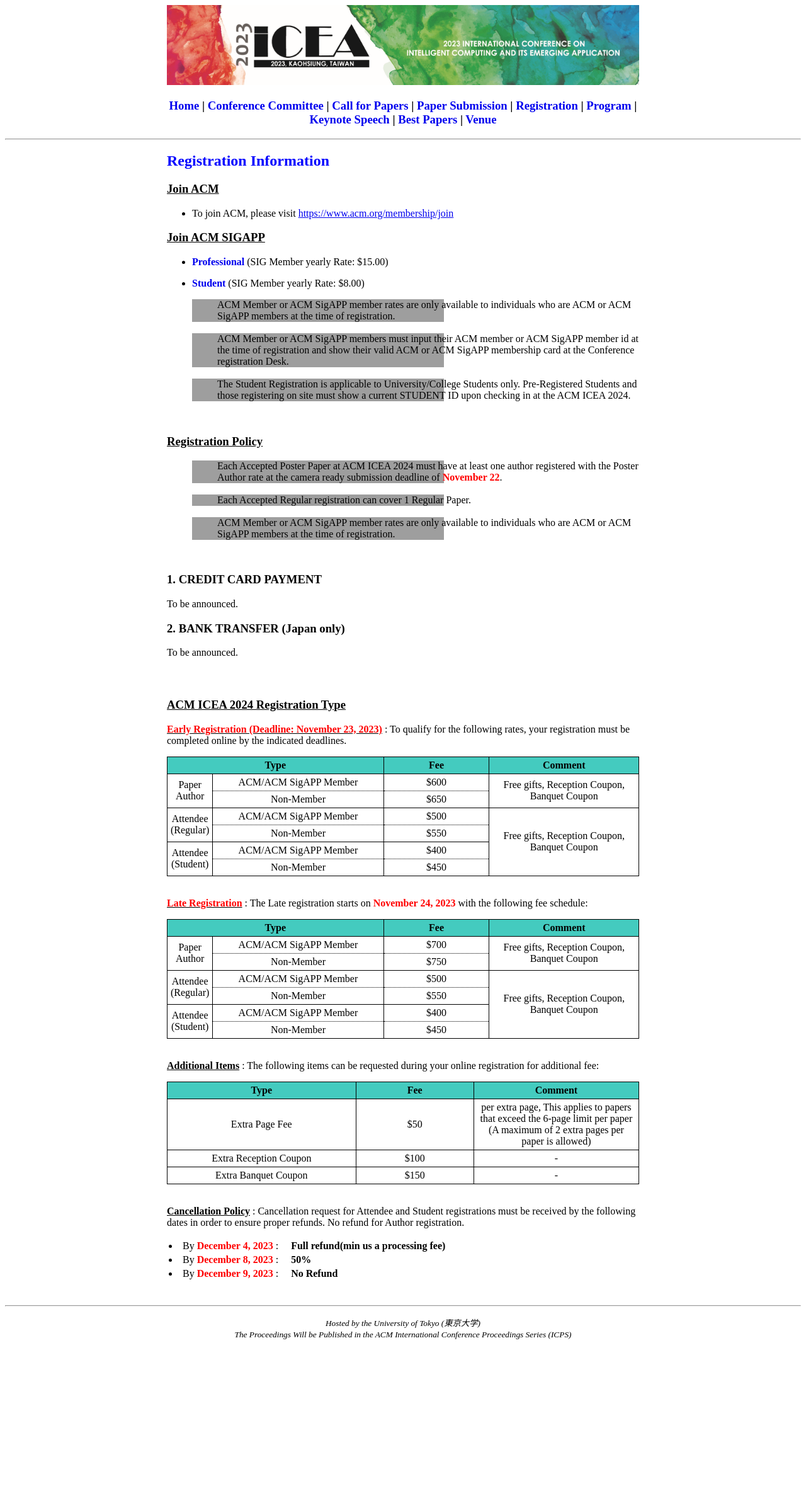
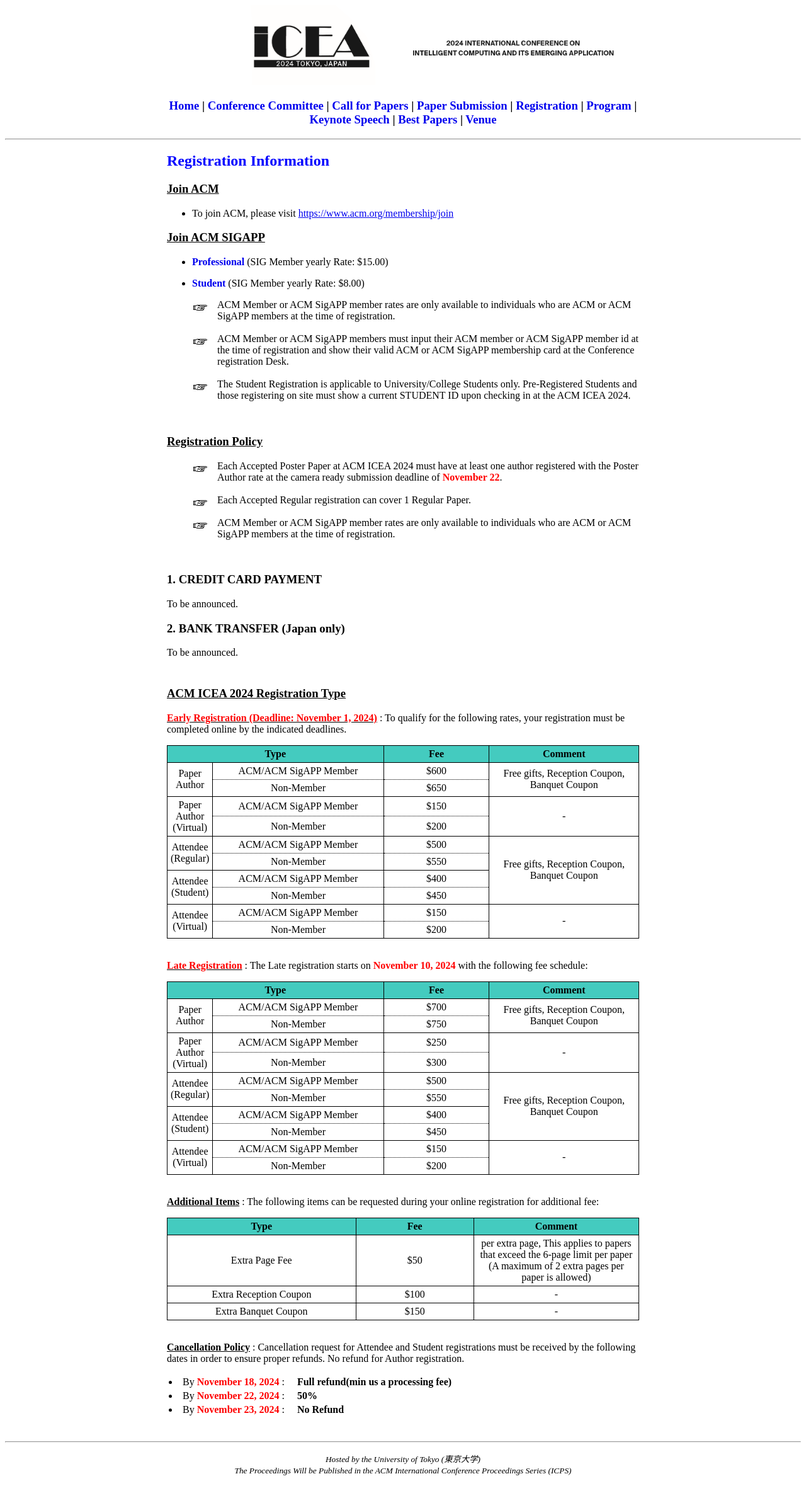
Before and after one commit to icea-conf/2024, a Jekyll site: the page built from registration/index.html, in a window 1280 px wide. Shown: the whole page at 63% size. Built offline with Jekyll 4.4.1, drawn with Linux system fonts in a browser that asks for light colours; before the commit the page ends 2143 px from its top, so only the background shows below that.

Commit message:
update to 2024

```diff
--- a/_includes/header.html
+++ b/_includes/header.html
@@ -2,7 +2,7 @@
     <div>
         <center>
             <header>
-                <a href="http://icea-conf.github.io/2024"><img src="https://icea-conf.github.io/2024/image/ICEA2023-Banner.png" alt="" style="max-width: 100%; height: auto;"></a>
+                <a href="http://icea-conf.github.io/2024"><img src="https://icea-conf.github.io/2024/image/ICEA2024-PLACEHOLDER-Banner.png" alt="" style="max-width: 100%; height: auto;"></a>
             </header>
 
             <h3><a style="text-decoration:none" href='http://icea-conf.github.io/2024'> Home</a> | <a style="text-decoration:none" href='http://icea-conf.github.io/2024/committee/'>Conference Committee</a> | <a style="text-decoration:none" href='http://icea-conf.github.io/2024/papers/'>Call for Papers</a> | <a style="text-decoration:none" href='http://icea-conf.github.io/2024/submission/'>Paper Submission</a> | <a style="text-decoration:none" href='http://icea-conf.github.io/2024/registration/'>Registration</a> | <a style="text-decoration:none" href='http://icea-conf.github.io/2024/program/'>Program</a> | <a style="text-decoration:none" href='http://icea-conf.github.io/2024/keynote'>Keynote Speech</a> | <a style="text-decoration:none" href='http://icea-conf.github.io/2024/best_papers/'>Best Papers</a>
--- a/_layouts/default.html
+++ b/_layouts/default.html
@@ -13,7 +13,7 @@
 
     {% if site.highlighter %}
         <link rel='stylesheet' href='{{ site.url }}/assets/css/syntax.css' type='text/css'>
-        <link rel="shortcut icon" href="https://icea-conf.github.io/2023/image/favicon.ico">
+        <link rel="shortcut icon" href="https://icea-conf.github.io/2024/image/favicon.ico">
     {% endif %}
 
     <meta name='viewport' content='width=device-width, initial-scale=1'>
--- a/assets/css/syntax.css
+++ b/assets/css/syntax.css
@@ -1,80 +1,323 @@
-.codehilite  { background: #ffffff; }
-.codehilite .c { color: #999988; font-style: italic } /* Comment */
-.codehilite .err { color: #a61717; background-color: #e3d2d2 } /* Error */
-.codehilite .k { font-weight: bold } /* Keyword */
-.codehilite .o { font-weight: bold } /* Operator */
-.codehilite .cm { color: #999988; font-style: italic } /* Comment.Multiline */
-.codehilite .cp { color: #999999; font-weight: bold } /* Comment.Preproc */
-.codehilite .c1 { color: #999988; font-style: italic } /* Comment.Single */
-.codehilite .cs { color: #999999; font-weight: bold; font-style: italic } /* Comment.Special */
-.codehilite .gd { color: #000000; background-color: #ffdddd } /* Generic.Deleted */
-.codehilite .gd .x { color: #000000; background-color: #ffaaaa } /* Generic.Deleted.Specific */
-.codehilite .ge { font-style: italic } /* Generic.Emph */
-.codehilite .gr { color: #aa0000 } /* Generic.Error */
-.codehilite .gh { color: #999999 } /* Generic.Heading */
-.codehilite .gi { color: #000000; background-color: #ddffdd } /* Generic.Inserted */
-.codehilite .gi .x { color: #000000; background-color: #aaffaa } /* Generic.Inserted.Specific */
-.codehilite .go { color: #888888 } /* Generic.Output */
-.codehilite .gp { color: #555555 } /* Generic.Prompt */
-.codehilite .gs { font-weight: bold } /* Generic.Strong */
-.codehilite .gu { color: #aaaaaa } /* Generic.Subheading */
-.codehilite .gt { color: #aa0000 } /* Generic.Traceback */
-.codehilite .kc { font-weight: bold } /* Keyword.Constant */
-.codehilite .kd { font-weight: bold } /* Keyword.Declaration */
-.codehilite .kp { font-weight: bold } /* Keyword.Pseudo */
-.codehilite .kr { font-weight: bold } /* Keyword.Reserved */
-.codehilite .kt { color: #445588; font-weight: bold } /* Keyword.Type */
-.codehilite .m { color: #009999 } /* Literal.Number */
-.codehilite .s { color: #d14 } /* Literal.String */
-.codehilite .na { color: #008080 } /* Name.Attribute */
-.codehilite .nb { color: #0086B3 } /* Name.Builtin */
-.codehilite .nc { color: #445588; font-weight: bold } /* Name.Class */
-.codehilite .no { color: #008080 } /* Name.Constant */
-.codehilite .ni { color: #800080 } /* Name.Entity */
-.codehilite .ne { color: #990000; font-weight: bold } /* Name.Exception */
-.codehilite .nf { color: #990000; font-weight: bold } /* Name.Function */
-.codehilite .nn { color: #555555 } /* Name.Namespace */
-.codehilite .nt { color: #000080 } /* Name.Tag */
-.codehilite .nv { color: #008080 } /* Name.Variable */
-.codehilite .ow { font-weight: bold } /* Operator.Word */
-.codehilite .w { color: #bbbbbb } /* Text.Whitespace */
-.codehilite .mf { color: #009999 } /* Literal.Number.Float */
-.codehilite .mh { color: #009999 } /* Literal.Number.Hex */
-.codehilite .mi { color: #009999 } /* Literal.Number.Integer */
-.codehilite .mo { color: #009999 } /* Literal.Number.Oct */
-.codehilite .sb { color: #d14 } /* Literal.String.Backtick */
-.codehilite .sc { color: #d14 } /* Literal.String.Char */
-.codehilite .sd { color: #d14 } /* Literal.String.Doc */
-.codehilite .s2 { color: #d14 } /* Literal.String.Double */
-.codehilite .se { color: #d14 } /* Literal.String.Escape */
-.codehilite .sh { color: #d14 } /* Literal.String.Heredoc */
-.codehilite .si { color: #d14 } /* Literal.String.Interpol */
-.codehilite .sx { color: #d14 } /* Literal.String.Other */
-.codehilite .sr { color: #009926 } /* Literal.String.Regex */
-.codehilite .s1 { color: #d14 } /* Literal.String.Single */
-.codehilite .ss { color: #990073 } /* Literal.String.Symbol */
-.codehilite .bp { color: #999999 } /* Name.Builtin.Pseudo */
-.codehilite .vc { color: #008080 } /* Name.Variable.Class */
-.codehilite .vg { color: #008080 } /* Name.Variable.Global */
-.codehilite .vi { color: #008080 } /* Name.Variable.Instance */
-.codehilite .il { color: #009999 } /* Literal.Number.Integer.Long */
-.header-conf-info { padding-top: 5%; line-height: 180%; font-weight: 700; }
-.home_info { border: 1px solid #cccccc; float: left; width: 50%; }
-.div-align { width: 50%; margin: 0 auto;}
-.container { padding-bottom: 30px;}
-.content { padding-right: 15px; padding-left: 15px; margin-right: auto; margin-left: auto;}
-.tlayout { width: 560px; border: 1px solid #000000; border-collapse: collapse; border-spacing: 0px; }
-.tlayout2 { border: 1px solid #000000; border-collapse: collapse; border-spacing: 0px; }
-.tlayout3 { border: 1px solid #FFFFFF; border-collapse: collapse; border-spacing: 0px; }
-.theader { border: 1px solid #000000; background-color: #44CBBF; padding-top: 4px; padding-bottom: 4px; padding-left: 5px; padding-right: 5px; }
-.theader1 { border: 1px solid #000000; background-color: #44CBBF; padding-top: 1px; padding-bottom: 1px; padding-left: 1px; padding-right: 1px; }
-.tcontent1 { border-right: 1px solid #000000; padding-top: 4px; padding-bottom: 4px; padding-left: 5px; padding-right: 5px; }
-.tcontent2 { border-top: 1px dotted #000000; border-bottom: 1px solid #000000; border-right: 1px solid #000000; padding-top: 4px; padding-bottom: 4px; padding-left: 5px; padding-right: 5px; }
-.tcontent3 { border-bottom: 1px solid #000000; border-right: 1px solid #000000; padding-top: 4px; padding-bottom: 4px; padding-left: 5px; padding-right: 5px; }
-.tcontent4 { font-size: small; border-bottom: 1px solid #000000; border-right: 1px solid #000000; padding-bottom: 4px; padding-left: 5px; padding-right: 5px; }
-.tcontent5 { background-color: #FFFF80; font-size: small; border-bottom: 1px solid #000000; border-right: 1px solid #000000; padding-bottom: 4px; padding-left: 5px; padding-right: 5px; }
-.tcontent6 { background-color: #FFAE88; font-size: small; border-bottom: 1px solid #000000; border-right: 1px solid #000000; padding-bottom: 4px; padding-left: 5px; padding-right: 5px; }
-.tcontent7 { font-size: small; text-align: left; border-bottom: 1px solid #000000; padding-bottom: 4px; padding-left: 5px; padding-right: 5px; }
-.tcontent8 { border: 1px solid #FFFFFF; padding-bottom: 4px; padding-left: 5px; padding-right: 5px; }
-.ul-style { list-style: none; }
-.li-style { background-image: url("https://icea-conf.github.io/2023/image/list-image.jpg"); background-repeat: no-repeat; background-position: left top; padding-left: 40px; }
+.codehilite {
+  background: #ffffff;
+}
+.codehilite .c {
+  color: #999988;
+  font-style: italic;
+} /* Comment */
+.codehilite .err {
+  color: #a61717;
+  background-color: #e3d2d2;
+} /* Error */
+.codehilite .k {
+  font-weight: bold;
+} /* Keyword */
+.codehilite .o {
+  font-weight: bold;
+} /* Operator */
+.codehilite .cm {
+  color: #999988;
+  font-style: italic;
+} /* Comment.Multiline */
+.codehilite .cp {
+  color: #999999;
+  font-weight: bold;
+} /* Comment.Preproc */
+.codehilite .c1 {
+  color: #999988;
+  font-style: italic;
+} /* Comment.Single */
+.codehilite .cs {
+  color: #999999;
+  font-weight: bold;
+  font-style: italic;
+} /* Comment.Special */
+.codehilite .gd {
+  color: #000000;
+  background-color: #ffdddd;
+} /* Generic.Deleted */
+.codehilite .gd .x {
+  color: #000000;
+  background-color: #ffaaaa;
+} /* Generic.Deleted.Specific */
+.codehilite .ge {
+  font-style: italic;
+} /* Generic.Emph */
+.codehilite .gr {
+  color: #aa0000;
+} /* Generic.Error */
+.codehilite .gh {
+  color: #999999;
+} /* Generic.Heading */
+.codehilite .gi {
+  color: #000000;
+  background-color: #ddffdd;
+} /* Generic.Inserted */
+.codehilite .gi .x {
+  color: #000000;
+  background-color: #aaffaa;
+} /* Generic.Inserted.Specific */
+.codehilite .go {
+  color: #888888;
+} /* Generic.Output */
+.codehilite .gp {
+  color: #555555;
+} /* Generic.Prompt */
+.codehilite .gs {
+  font-weight: bold;
+} /* Generic.Strong */
+.codehilite .gu {
+  color: #aaaaaa;
+} /* Generic.Subheading */
+.codehilite .gt {
+  color: #aa0000;
+} /* Generic.Traceback */
+.codehilite .kc {
+  font-weight: bold;
+} /* Keyword.Constant */
+.codehilite .kd {
+  font-weight: bold;
+} /* Keyword.Declaration */
+.codehilite .kp {
+  font-weight: bold;
+} /* Keyword.Pseudo */
+.codehilite .kr {
+  font-weight: bold;
+} /* Keyword.Reserved */
+.codehilite .kt {
+  color: #445588;
+  font-weight: bold;
+} /* Keyword.Type */
+.codehilite .m {
+  color: #009999;
+} /* Literal.Number */
+.codehilite .s {
+  color: #d14;
+} /* Literal.String */
+.codehilite .na {
+  color: #008080;
+} /* Name.Attribute */
+.codehilite .nb {
+  color: #0086b3;
+} /* Name.Builtin */
+.codehilite .nc {
+  color: #445588;
+  font-weight: bold;
+} /* Name.Class */
+.codehilite .no {
+  color: #008080;
+} /* Name.Constant */
+.codehilite .ni {
+  color: #800080;
+} /* Name.Entity */
+.codehilite .ne {
+  color: #990000;
+  font-weight: bold;
+} /* Name.Exception */
+.codehilite .nf {
+  color: #990000;
+  font-weight: bold;
+} /* Name.Function */
+.codehilite .nn {
+  color: #555555;
+} /* Name.Namespace */
+.codehilite .nt {
+  color: #000080;
+} /* Name.Tag */
+.codehilite .nv {
+  color: #008080;
+} /* Name.Variable */
+.codehilite .ow {
+  font-weight: bold;
+} /* Operator.Word */
+.codehilite .w {
+  color: #bbbbbb;
+} /* Text.Whitespace */
+.codehilite .mf {
+  color: #009999;
+} /* Literal.Number.Float */
+.codehilite .mh {
+  color: #009999;
+} /* Literal.Number.Hex */
+.codehilite .mi {
+  color: #009999;
+} /* Literal.Number.Integer */
+.codehilite .mo {
+  color: #009999;
+} /* Literal.Number.Oct */
+.codehilite .sb {
+  color: #d14;
+} /* Literal.String.Backtick */
+.codehilite .sc {
+  color: #d14;
+} /* Literal.String.Char */
+.codehilite .sd {
+  color: #d14;
+} /* Literal.String.Doc */
+.codehilite .s2 {
+  color: #d14;
+} /* Literal.String.Double */
+.codehilite .se {
+  color: #d14;
+} /* Literal.String.Escape */
+.codehilite .sh {
+  color: #d14;
+} /* Literal.String.Heredoc */
+.codehilite .si {
+  color: #d14;
+} /* Literal.String.Interpol */
+.codehilite .sx {
+  color: #d14;
+} /* Literal.String.Other */
+.codehilite .sr {
+  color: #009926;
+} /* Literal.String.Regex */
+.codehilite .s1 {
+  color: #d14;
+} /* Literal.String.Single */
+.codehilite .ss {
+  color: #990073;
+} /* Literal.String.Symbol */
+.codehilite .bp {
+  color: #999999;
+} /* Name.Builtin.Pseudo */
+.codehilite .vc {
+  color: #008080;
+} /* Name.Variable.Class */
+.codehilite .vg {
+  color: #008080;
+} /* Name.Variable.Global */
+.codehilite .vi {
+  color: #008080;
+} /* Name.Variable.Instance */
+.codehilite .il {
+  color: #009999;
+} /* Literal.Number.Integer.Long */
+.header-conf-info {
+  padding-top: 5%;
+  line-height: 180%;
+  font-weight: 700;
+}
+.home_info {
+  border: 1px solid #cccccc;
+  float: left;
+  width: 50%;
+}
+.div-align {
+  width: 50%;
+  margin: 0 auto;
+}
+.container {
+  padding-bottom: 30px;
+}
+.content {
+  padding-right: 15px;
+  padding-left: 15px;
+  margin-right: auto;
+  margin-left: auto;
+}
+.tlayout {
+  width: 560px;
+  border: 1px solid #000000;
+  border-collapse: collapse;
+  border-spacing: 0px;
+}
+.tlayout2 {
+  border: 1px solid #000000;
+  border-collapse: collapse;
+  border-spacing: 0px;
+}
+.tlayout3 {
+  border: 1px solid #ffffff;
+  border-collapse: collapse;
+  border-spacing: 0px;
+}
+.theader {
+  border: 1px solid #000000;
+  background-color: #44cbbf;
+  padding-top: 4px;
+  padding-bottom: 4px;
+  padding-left: 5px;
+  padding-right: 5px;
+}
+.theader1 {
+  border: 1px solid #000000;
+  background-color: #44cbbf;
+  padding-top: 1px;
+  padding-bottom: 1px;
+  padding-left: 1px;
+  padding-right: 1px;
+}
+.tcontent1 {
+  border-right: 1px solid #000000;
+  padding-top: 4px;
+  padding-bottom: 4px;
+  padding-left: 5px;
+  padding-right: 5px;
+}
+.tcontent2 {
+  border-top: 1px dotted #000000;
+  border-bottom: 1px solid #000000;
+  border-right: 1px solid #000000;
+  padding-top: 4px;
+  padding-bottom: 4px;
+  padding-left: 5px;
+  padding-right: 5px;
+}
+.tcontent3 {
+  border-bottom: 1px solid #000000;
+  border-right: 1px solid #000000;
+  padding-top: 4px;
+  padding-bottom: 4px;
+  padding-left: 5px;
+  padding-right: 5px;
+}
+.tcontent4 {
+  font-size: small;
+  border-bottom: 1px solid #000000;
+  border-right: 1px solid #000000;
+  padding-bottom: 4px;
+  padding-left: 5px;
+  padding-right: 5px;
+}
+.tcontent5 {
+  background-color: #ffff80;
+  font-size: small;
+  border-bottom: 1px solid #000000;
+  border-right: 1px solid #000000;
+  padding-bottom: 4px;
+  padding-left: 5px;
+  padding-right: 5px;
+}
+.tcontent6 {
+  background-color: #ffae88;
+  font-size: small;
+  border-bottom: 1px solid #000000;
+  border-right: 1px solid #000000;
+  padding-bottom: 4px;
+  padding-left: 5px;
+  padding-right: 5px;
+}
+.tcontent7 {
+  font-size: small;
+  text-align: left;
+  border-bottom: 1px solid #000000;
+  padding-bottom: 4px;
+  padding-left: 5px;
+  padding-right: 5px;
+}
+.tcontent8 {
+  border: 1px solid #ffffff;
+  padding-bottom: 4px;
+  padding-left: 5px;
+  padding-right: 5px;
+}
+.ul-style {
+  list-style: none;
+}
+.li-style {
+  background-image: url("https://icea-conf.github.io/2024/image/list-image.jpg");
+  background-repeat: no-repeat;
+  background-position: left top;
+  padding-left: 40px;
+}
--- a/index.html
+++ b/index.html
@@ -11,7 +11,7 @@
                         November 28 – 29, 2024.
                   </h2>
 
-            <img src="https://icea-conf.github.io/2024/image/ICEA2023-Background-r1.jpg" alt="" style="max-width: 100%; height: auto;">
+            <img src="https://icea-conf.github.io/2024/image/ICEA2024_placeholder.jpg" alt="" style="max-width: 100%; height: auto;">
 
             <div>
                   <h3>Important Dates</h3>
--- a/registration/index.html
+++ b/registration/index.html
@@ -29,66 +29,21 @@
                     <li class="li-style"><a style="text-align: justify">ACM Member or ACM SigAPP member rates are only available to individuals who are ACM or ACM SigAPP members at the time of registration.</a></li>
                </ul></br>
 
-               <!-- <h3><u>Notification for Skiing</u></h3>
-               <ul class="ul-style">
-                    <li class="li-style"><a style="text-align: justify">All skiers must be individually insured, and the conference is not responsible.</a></li>
-               </ul></br> -->
-
                <h3>1. CREDIT CARD PAYMENT</h3>
                <!-- <ul class="ul-style">
                     <li class="li-style"><a style="text-align: justify"><a href="https://tadsbaservice.kktix.cc/events/acmicea2023">Link</a><br><a> </li><br>
                </ul> -->
                <p style="text-align: justify">To be announced.</p>
 
-               <!-- <h3>2. BANK TRANSFER (Only Taiwanese)</h3>
-               <ul class="ul-style">
-                    <li class="li-style"><a style="text-align: justify">BANK: 上海商業儲蓄銀行新店分行</a></li><br>
-                    <li class="li-style"><a style="text-align: justify">ACCOUNT Name: 臺灣資料科學與商業應用協會 許晋雄</a></li><br>
-                    <li class="li-style"><a style="text-align: justify">ACCOUNT NUMBER: 29203000401576</a></li><br>
-               </ul> -->
+
                <h3>2. BANK TRANSFER (Japan only)</h3>
                <p style="text-align: justify">To be announced.</p>
 
-<!--
-               <h3><u>High1 Accommodation Form</u></h3>
-               <ul class="ul-style">
-                    <li class="li-style"><a style="text-align: justify">Download the attached form and send it by email (<a style="text-decoration:none" href="mailto:saint@high1.com">saint at high1.com</a>) until <b style="color: #FF0000">December 10</b></a></li><br>
-                    <li class="li-style"><a style="text-align: justify"><b><a href="https://icea-conf.github.io/2024/registration/high1-reservation-form.hwp">Accommodation Form Download</a></b></a></li>
-               </ul><br>
-
-               <h3>1. BANK TRANSFER (Only Taiwanese)</h3>
-               <ul class="ul-style">
-                    <li class="li-style"><a style="text-align: justify">BANK: National Agricultural Cooperative Federation</a></li><br>
-                    <li class="li-style"><a style="text-align: justify">ACCOUNT NUMBER: 351-0489-8456-73</a></li><br>
-                    <li class="li-style"><a style="text-align: justify">SWIFT CODE: NACFKRSEXXX</a></li><br>
-                    <li class="li-style"><a style="text-align: justify">농협은행 / 351-0489-8456-73 / (사)한국스마트미디어학회</a></li>
-               </ul>
-
-               <h3>2. CREDIT CARD PAYMENT (Only Korean)</h3>
-               <ul class="ul-style">
-                    <li class="li-style"><a style="text-align: justify">아래의 정보와 <a href="https://icea-conf.github.io/2024/registration/[ACM ICEA 2020] 개인정보제공 및 활용 동의서.pdf">개인정보제공 및 활용 동의서</a>에 자필 서명 후,</a><br><a>학회 메일 (<a style="text-decoration:none" href="mailto:kism1122@kism.or.kr">kism1122 at kism.or.kr</a>)로 회신</a></li><br>
-                    <ul>
-                         <li><a style="text-align: justify">카드번호</a></li><br>
-                         <li><a style="text-align: justify">유효일자</a></li><br>
-                         <li><a style="text-align: justify">결제금액</a></li><br>
-                         <li><a style="text-align: justify">영수증 수신 이메일 주소</a></li><br>
-                         <li><a style="text-align: justify">논문 번호 (저자인 경우)</a></li>
-                    </ul>
-               </ul>
-
-               <h3>3. PAYPAL (Foreigner)</h3>
-               <ul class="ul-style">
-                    <li class="li-style"><a style="text-align: justify">To <a style="text-decoration:none" href="mailto:enduranceaura@gmail.com">enduranceaura at gmail.com</a> (Prof. Chang Choi, Financial Chair)</a></li><br>
-                    <li class="li-style"><a style="text-align: justify">Email to receive payment link</a></li><br>
-                    <li class="li-style"><a style="text-align: justify">Payment amount</a></li><br>
-                    <li class="li-style"><a style="text-align: justify">Paper ID (If author)</a></li>
-               </ul>
-               --!>
-          </div></br>
+          </div>
 
           <div style="padding-top: 10px">
                <h3><u>ACM ICEA 2024 Registration Type</u></h3>
-               <p><u><b style="color:#FF0000">Early Registration (Deadline: November 23, 2023)</b></u><a style="text-align: justify"> : To qualify for the following rates, your registration must be completed online by the indicated deadlines.</a></p>
+               <p><u><b style="color:#FF0000">Early Registration (Deadline: November 1, 2024)</b></u><a style="text-align: justify"> : To qualify for the following rates, your registration must be completed online by the indicated deadlines.</a></p>
                <center>
                <table class="tlayout2" cellspacing="0">
                     <tbody style="text-align: center">
@@ -112,7 +67,7 @@
                               </td>
 
                               <td class="tcontent1">
-                                   <a>$600<br><!--(670,000 KRW)--!></a>
+                                   <a>$600<br></a>
                               </td>
                               <td class="tcontent3" rowspan="2">
                                    <a>Free gifts, Reception Coupon, Banquet Coupon</a>
@@ -126,7 +81,7 @@
                                    <a>$650</a>
                               </td>
                          </tr>
-         <!--
+
                          <tr>
                               <td class="tcontent3" rowspan="2">
                                    <a>Paper<br>Author<br>(Virtual)</a>
@@ -151,7 +106,7 @@
                               </td>
                          </tr>
 
---!>
+
 
                          <tr>
                               <td class="tcontent3" rowspan="2">
@@ -195,7 +150,7 @@
                               </td>
                          </tr>
 
-<!--
+
                          <tr>
                               <td class="tcontent3" rowspan="2">
                                    <a>Attendee<br>(Virtual)</a>
@@ -218,12 +173,12 @@
                                    <a>$200</a>
                               </td>
                          </tr>
-               --!>
+
                     </tbody>
                </table><br>
                </center>
 
-               <p><u><b style="color:#FF0000">Late Registration</b></u><a style="text-align: justify"> : The Late registration starts on <b style="color:#FF0000">November 24, 2023</b> with the following fee schedule:</a></p>
+               <p><u><b style="color:#FF0000">Late Registration</b></u><a style="text-align: justify"> : The Late registration starts on <b style="color:#FF0000">November 10, 2024</b> with the following fee schedule:</a></p>
                <center>
                <table class="tlayout2" cellspacing="0">
                     <tbody style="text-align: center">
@@ -260,7 +215,7 @@
                                    <a>$750</a>
                               </td>
                          </tr>
-<!--
+
                          <tr>
                               <td class="tcontent3" rowspan="2">
                                    <a>Paper<br>Author<br>(Virtual)</a>
@@ -284,7 +239,7 @@
                                    <a>$300</a>
                               </td>
                          </tr>
---!>
+
                          <tr>
                               <td class="tcontent3" rowspan="2">
                                    <a>Attendee<br>(Regular)</a>
@@ -326,7 +281,7 @@
                                    <a>$450</a>
                               </td>
                          </tr>
-<!--
+
                          <tr>
                               <td class="tcontent3" rowspan="2">
                                    <a>Attendee<br>(Virtual)</a>
@@ -349,7 +304,7 @@
                                    <a>$200</a>
                               </td>
                          </tr>
---!>
+
                     </tbody>
                </table><br>
                </center>
@@ -411,7 +366,7 @@
                     <tbody>
                          <tr>
                               <td>
-                                   <li>By <b style="color: #FF0000">December 4, 2023</b> : </li>
+                                   <li>By <b style="color: #FF0000">November 18, 2024</b> : </li>
                               </td>
                               <td>
                                    <b>&nbsp; &nbsp; Full refund(min us a processing fee)</b>
@@ -419,7 +374,7 @@
                          </tr>
                          <tr>
                               <td>
-                                   <li>By <b style="color: #FF0000">December 8, 2023</b> : </li>
+                                   <li>By <b style="color: #FF0000">November 22, 2024</b> : </li>
                               </td>
                               <td>
                                    <b>&nbsp; &nbsp; 50%</b>
@@ -427,7 +382,7 @@
                          </tr>
                          <tr>
                               <td>
-                                   <li>By <b style="color: #FF0000">December 9, 2023</b> : </li>
+                                   <li>By <b style="color: #FF0000">November 23, 2024</b> : </li>
                               </td>
                               <td>
                                    <b>&nbsp; &nbsp; No Refund</b>
```
Also changed, not shown: image/ICEA2024-PLACEHOLDER-Banner.png (added), image/ICEA2024_placeholder.jpg (added).
